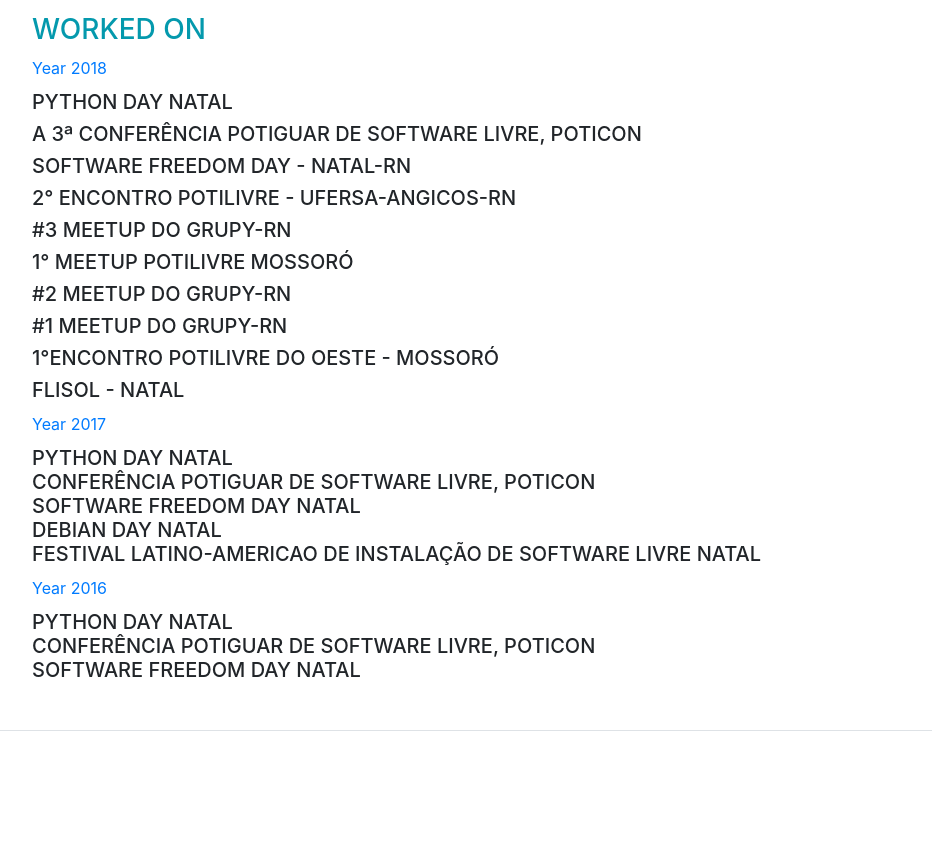
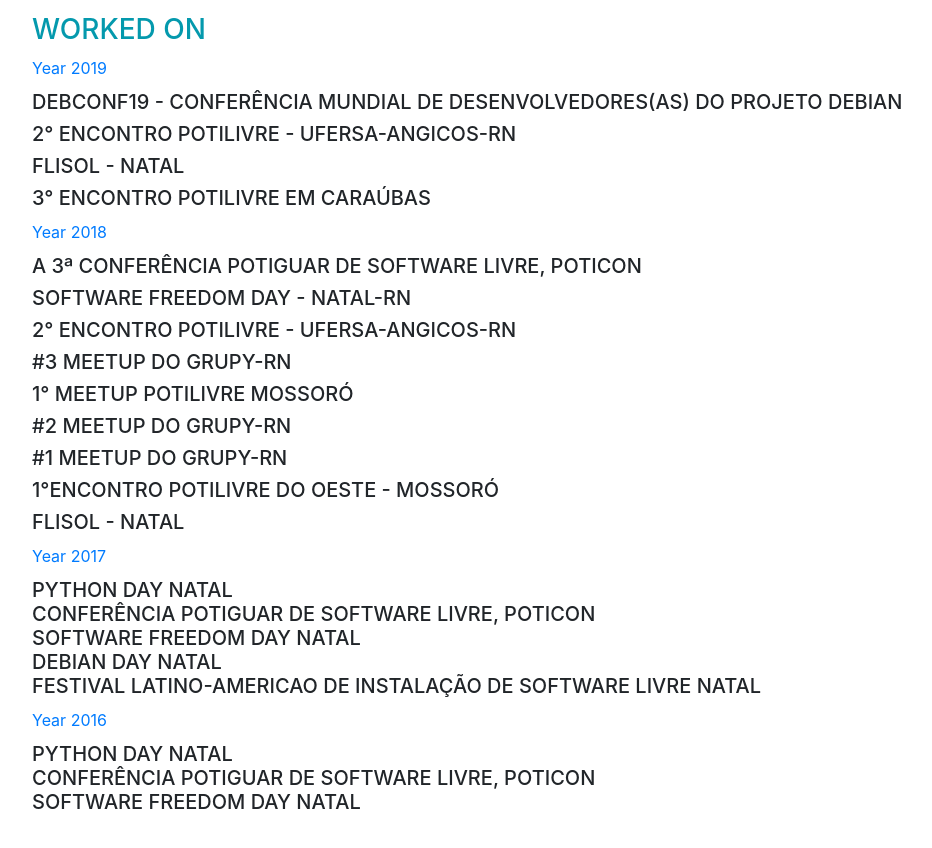
Before and after one commit to allythy/curriculum, a website with bundled scripts: page index.html in a window 1280 px wide. Shown: the part 6357-7205 px from the top of the page, without its empty margins (288-1220 px from the left). Before the commit the page ends 7088 px from the top, so only its background shows below. Built offline with nearby package versions, Linux system fonts and the light colour scheme; a web font is replaced by a local one.

Commit message:
Updating information Worked

```diff
--- a/index.html
+++ b/index.html
@@ -399,9 +399,17 @@
             <h3 class="mb-0 activity-text">Worked on</h3>
             <section>
                 <div class="resume-date year-margin">
+                  <span class="text-primary"> Year 2019</span>
+                </div>
+                  <h5>DebConf19 - Conferência mundial de desenvolvedores(as) do Projeto Debian</h5>
+                  <h5>2° Encontro PotiLivre - UFERSA-Angicos-RN</h5>
+                  <h5>FliSol - Natal</h5>
+                  <h5>3° Encontro PotiLivre em Caraúbas</h5>
+            </section>
+            <section>
+                <div class="resume-date year-margin">
                   <span class="text-primary"> Year 2018</span>
                 </div>
-                  <h5>PYTHON DAY NATAL</h5>
                   <h5>A 3ª Conferência Potiguar de Software Livre, PotiCon</h5>
                   <h5>Software Freedom Day - Natal-RN</h5>
                   <h5>2° Encontro PotiLivre - UFERSA-Angicos-RN</h5>
```
